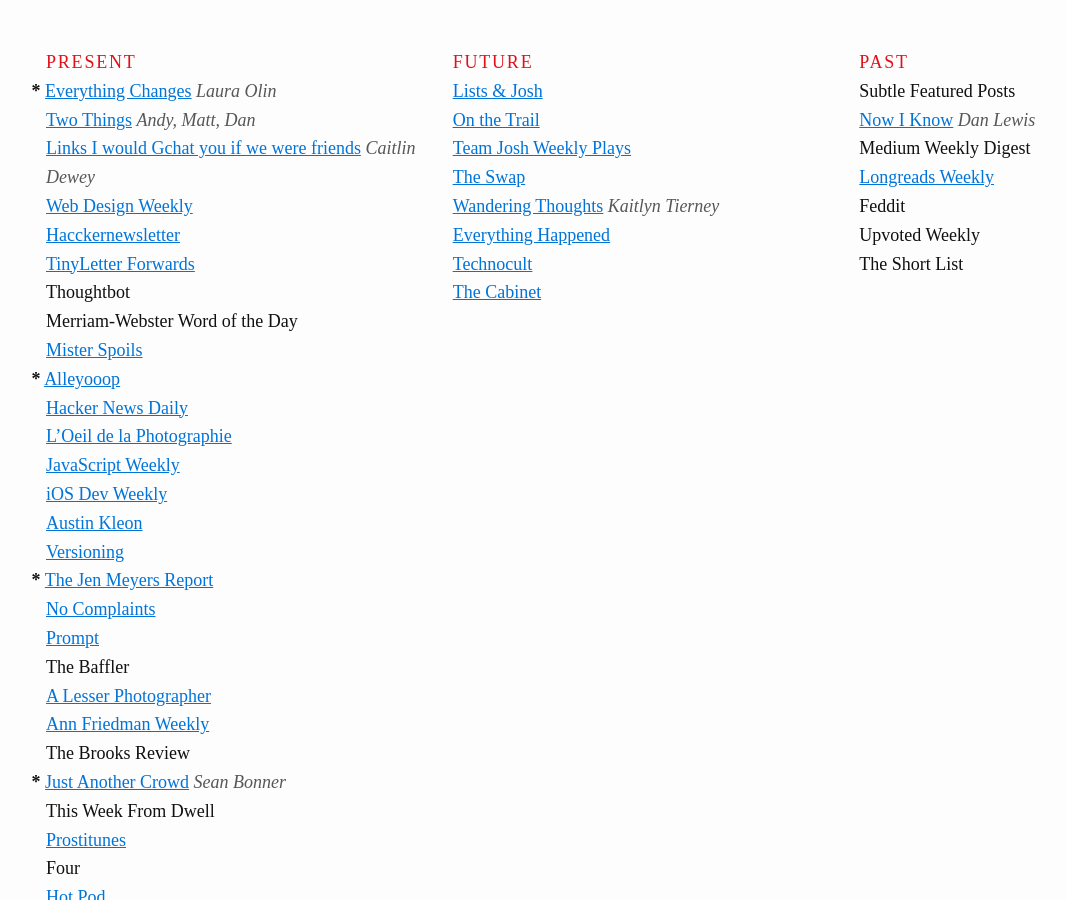
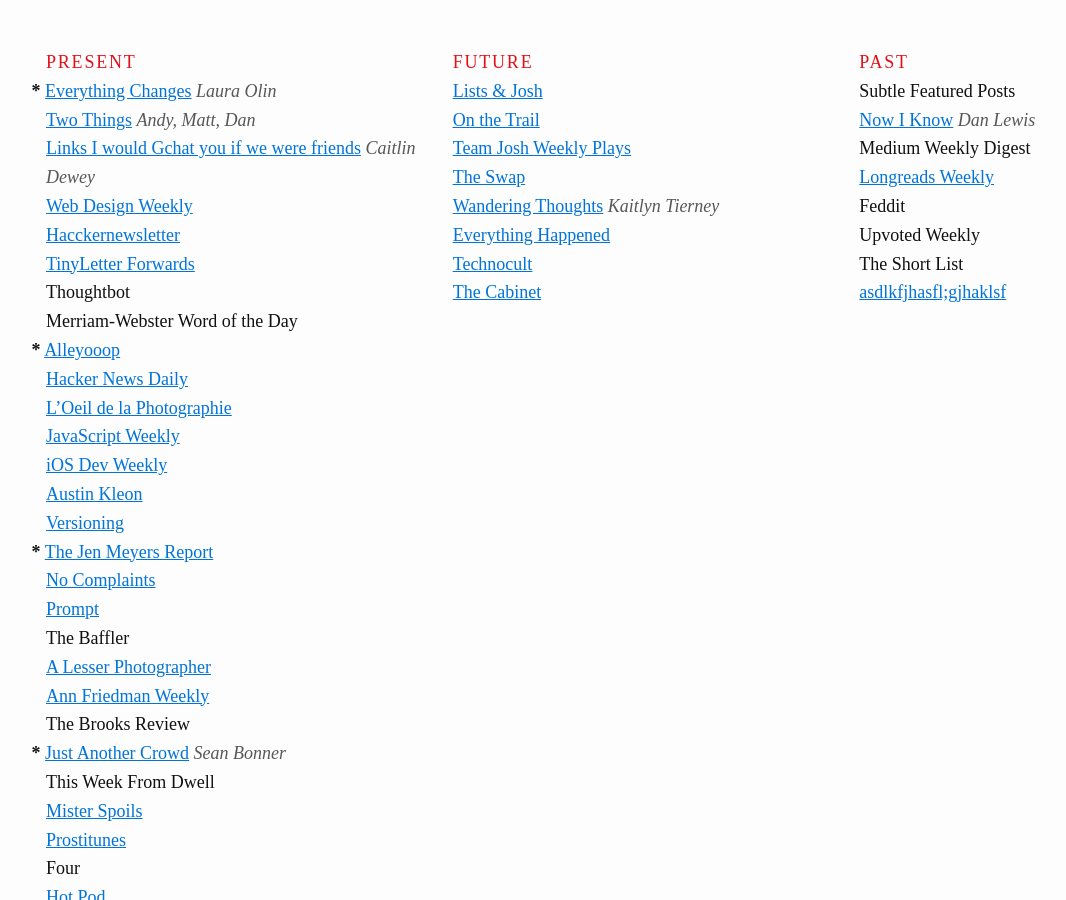
Before and after one commit to joshbeckman/andjosh.github.io, a Jekyll site: the page built from _lists/newsletter-lists.md, in a window 1280 px wide and 900 px high. Shown: the whole window, without its empty margins (2-1068 px from the left). Built offline with Jekyll 4.4.1, drawn with Linux system fonts in a browser that asks for light colours; Markdown is read by kramdown in place of the engine named in the settings; some of the changed lines change nothing that is shown; some of the changed text lies outside the part shown.

Commit message:
Update newsletter-lists.md

```diff
--- a/_lists/newsletter-lists.md
+++ b/_lists/newsletter-lists.md
@@ -12,7 +12,6 @@
 - [TinyLetter Forwards](http://tinyletter.com/forwards)
 - Thoughtbot
 - Merriam-Webster Word of the Day
-- [Mister Spoils](//misterspoils.com)
 - __*__ [Alleyooop](//alleyooop.info)
 - [Hacker News Daily](http://www.daemonology.net/hn-daily/)
 - [L'Oeil de la Photographie](http://www.loeildelaphotographie.com)
@@ -29,6 +28,7 @@
 - The Brooks Review
 - __*__ [Just Another Crowd](http://tinyletter.com/seanbonner) _Sean Bonner_
 - This Week From Dwell
+- [Mister Spoils](//misterspoils.com)
 - [Prostitunes](http://tinyletter.com/Prostitunes)
 - Four
 - [Hot Pod](http://tinyletter.com/hotpod)
@@ -62,7 +62,6 @@
 - __*__ [Madame Ovary](http://tinyletter.com/amandanelson) _Amanda Nelson_
 - [Grafik](https://www.grafik.net)
 - [The UX Newsletter](http://www.theuxnewsletter.com)
-- [asdlkfjhasfl;gjhaklsf](http://tinyletter.com/langer/)
 - [Brain Food](https://www.farnamstreetblog.com/newsletter)
 - Visual Journal Biweekly News
 - [Koi Vinh's Site](//subtraction.com)
@@ -87,3 +86,4 @@
 - Feddit
 - Upvoted Weekly
 - The Short List
+- [asdlkfjhasfl;gjhaklsf](http://tinyletter.com/langer/)
```
